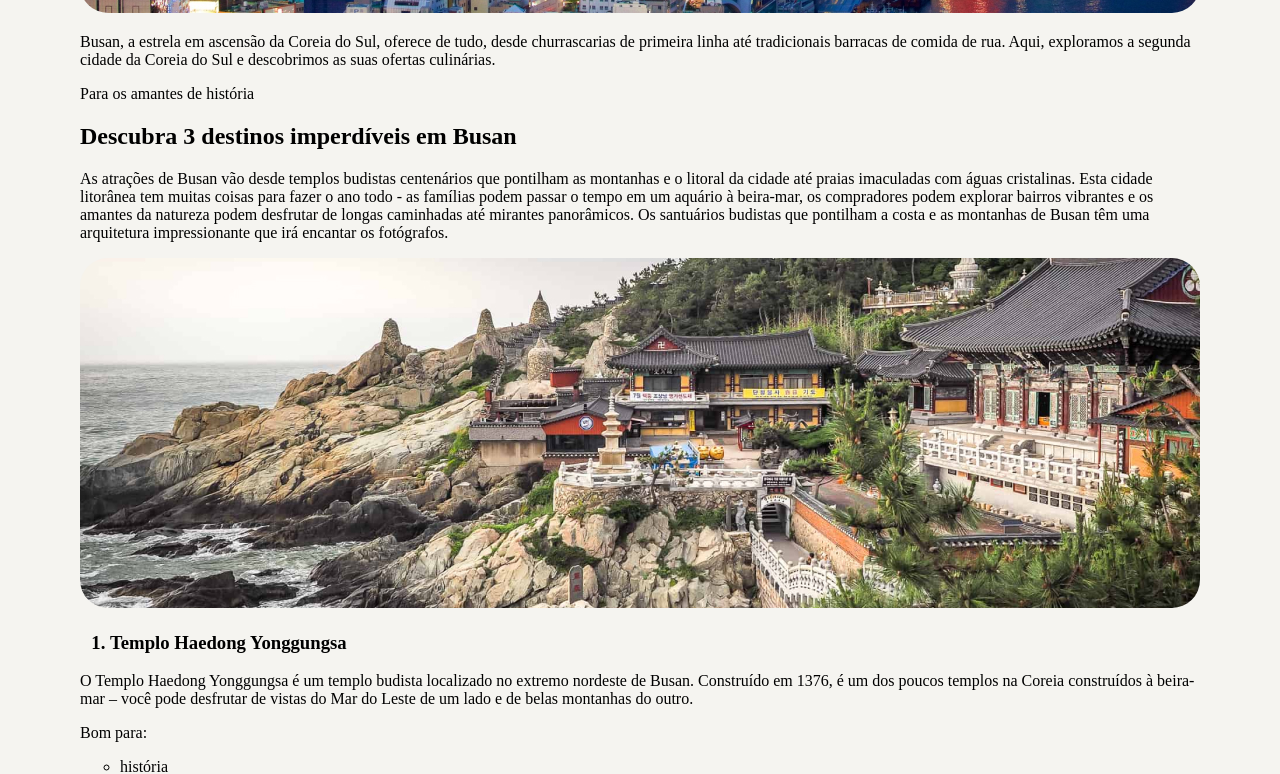
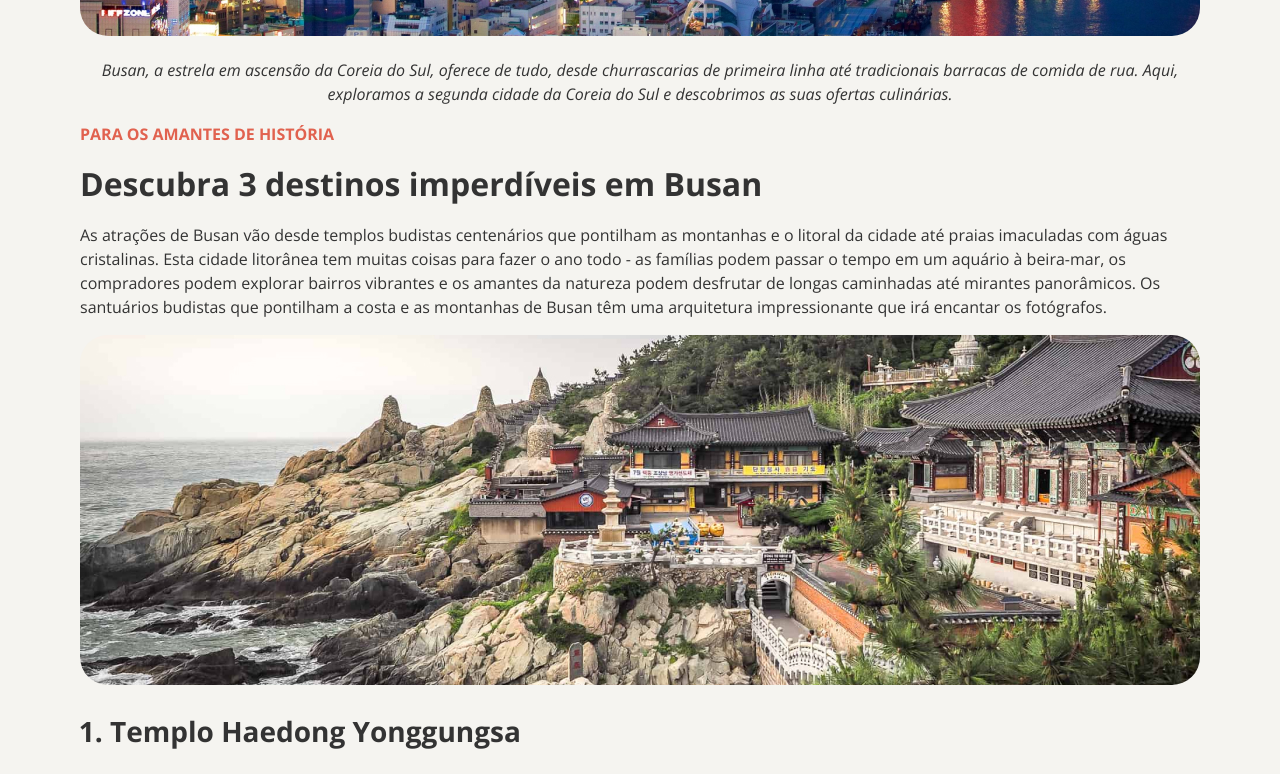
Before and after one commit to LuisCarlosJp/LocalTuristico-, a plain HTML site: page index.html in a window 1280 px wide. Shown: the part 820-1594 px from the top of the page. Drawn offline with nearby package versions, Linux system fonts and the light colour scheme; a web font is replaced by a local one.

Commit message:
adicionado fonte `open-sans` e aplicada ao texto

```diff
--- a/index.html
+++ b/index.html
@@ -4,15 +4,18 @@
     <meta charset="UTF-8" />
     <meta name="viewport" content="width=device-width, initial-scale=1.0" />
     <title>Local Turístico</title>
+    <link rel="preconnect" href="https://fonts.googleapis.com">
+    <link rel="preconnect" href="https://fonts.gstatic.com" crossorigin>
+    <link href="https://fonts.googleapis.com/css2?family=Alice&family=Open+Sans:ital,wght@0,300..800;1,300..800&family=Roboto:wght@300;400;700&display=swap" rel="stylesheet">
     <link rel="stylesheet" href="style.css" />
   </head>
   <body>
     <div id="page">
       <section id="introduction">
-        <p>SUA PRÓXIMA VIAGEM</p>
+        <p class="headline">SUA PRÓXIMA VIAGEM</p>
         <h1>Conheça Busan</h1>
         <img src="assets/busan.jpg" alt="" />
-        <p>
+        <p class="subtitle">
           Busan, a estrela em ascensão da Coreia do Sul, oferece de tudo, desde
           churrascarias de primeira linha até tradicionais barracas de comida de
           rua. Aqui, exploramos a segunda cidade da Coreia do Sul e descobrimos
@@ -20,7 +23,7 @@
         </p>
       </section>
       <section id="content">
-        <p>Para os amantes de história</p>
+        <p class="headline">PARA OS AMANTES DE HISTÓRIA</p>
         <h2>Descubra 3 destinos imperdíveis em Busan</h2>
         <p>
           As atrações de Busan vão desde templos budistas centenários que
@@ -34,7 +37,7 @@
           os fotógrafos.
         </p>
 
-        <ol class="lista-com-imagens">
+        <ol>
           <img src="assets/Templo Haedong Yonggungsa.jpg" alt="" />
           <h3><li>Templo Haedong Yonggungsa</li></h3>
           <p>
--- a/style.css
+++ b/style.css
@@ -1,11 +1,53 @@
 body {
   background-color: #f5f4f0;
+}
+
+:root {
+  font-family: "Open Sans", sans-serif;
+  line-height: 150%;
+  color: #333333;
+}
+
+.headline {
+  font-size: 16px;
+  font-weight: bold;
+  color: #e1624f;
+}
+
+h1 {
+  font-weight: bold;
+  font-size: 36px;
+}
+
+h2 {
+  font-weight: bold;
+  font-size: 32px;
+}
+
+h3 {
+  font-weight: bold;
+  font-size: 28px;
+}
+
+.subtitle {
+  font-size: 16px;
+  font-style: italic;
+  text-align: center;
+}
+
+p {
+  font-size: 16px;
 }
 
 #page {
   box-sizing: bo;
   width: 1120px;
   margin: 88px auto 56px;
+}
+
+img {
+  width: 100%;
+  border-radius: 28px;
 }
 
 ol {
@@ -16,9 +58,8 @@ ol h3 li {
   margin: 20px 30px 4px;
 }
 
-img {
-  width: 100%;
-  border-radius: 28px;
+ul li {
+  list-style: disc;
 }
 
 footer {
```
